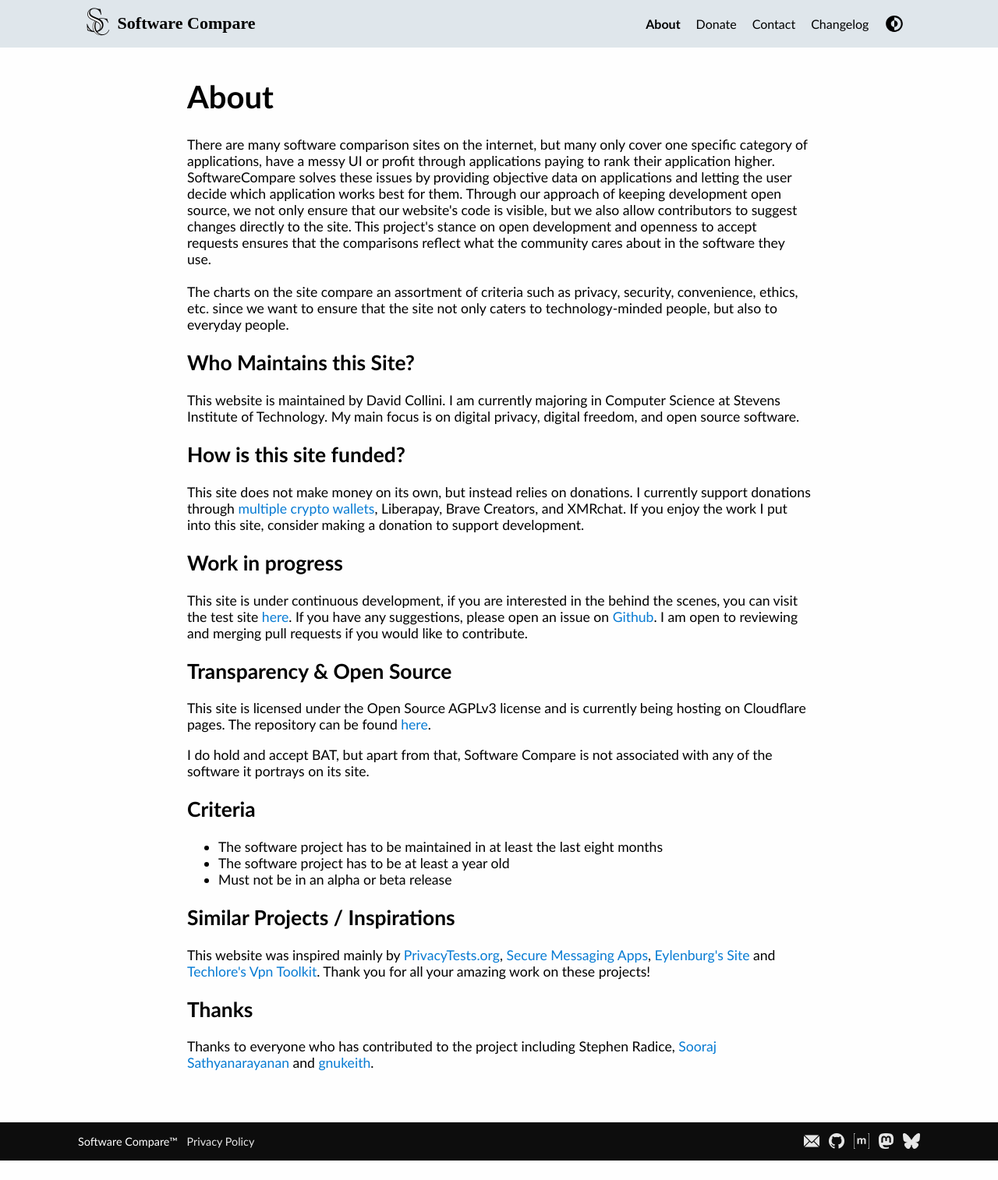
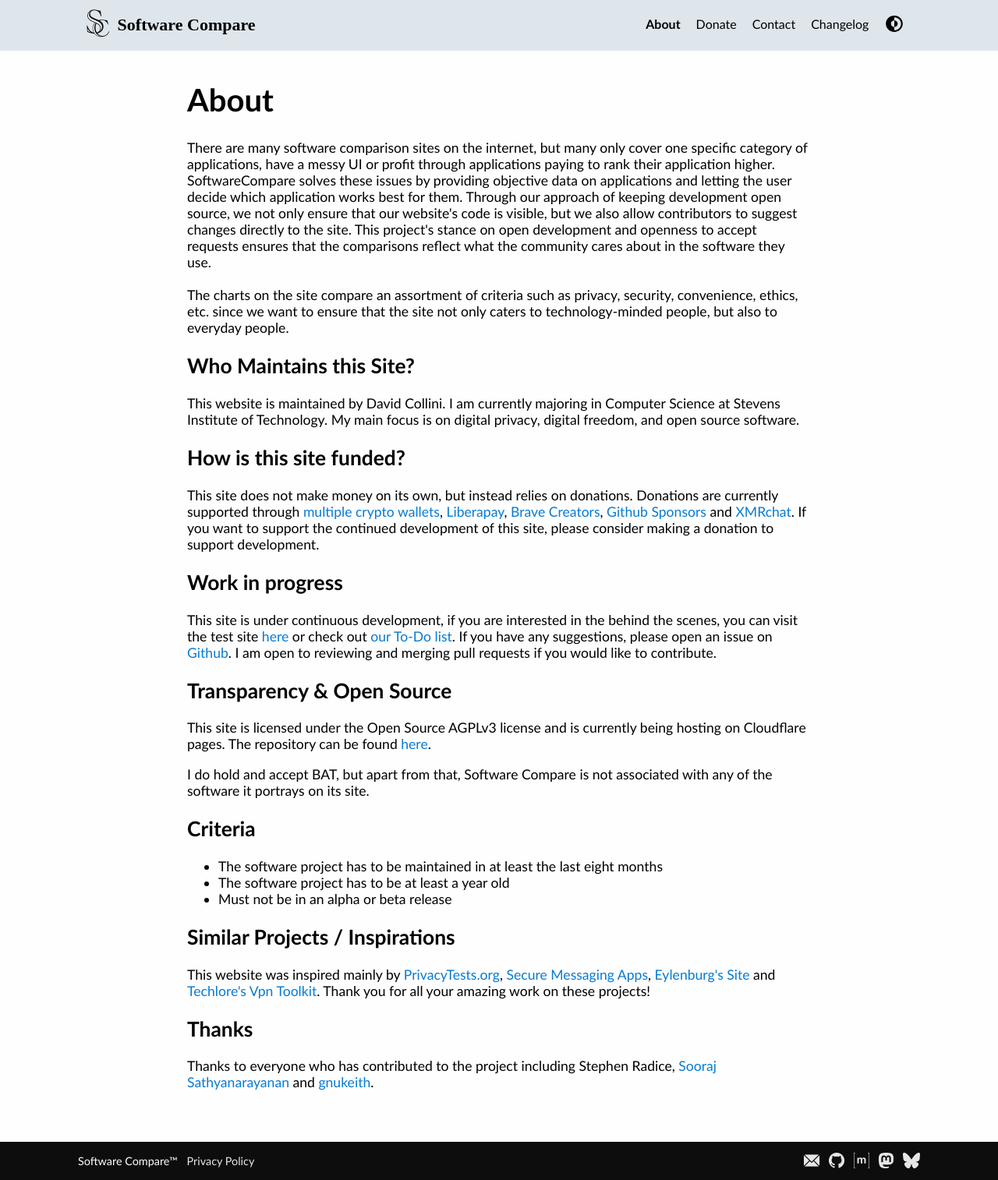
Before and after one commit to SoftwareCompare/SoftwareCompare, a Jekyll site: the page built from about.html, in a window 1280 px wide. Shown: the whole page at 78% size. Built offline with Jekyll 4.4.1, drawn with Linux system fonts in a browser that asks for light colours; before the commit the page ends 1489 px from its top, so only the background shows below that.

```diff
--- a/_includes/link
+++ b/_includes/link
@@ -3,4 +3,4 @@
     - link
     - color
 {% endcomment %}
-<a {% if color %}style="color:{{ include.color }};"{% endif %} href="{{ include.link }}" target="_blank" rel="noopener noreferrer">{{ include.text }}</a>
+<a {% if include.color %}style="color:{{ include.color }};"{% endif %} href="{{ include.link }}" target="_blank" rel="noopener noreferrer">{{ include.text }}</a>
--- a/about.html
+++ b/about.html
@@ -38,9 +38,12 @@ titledesc: Software Compare - About
     </h2>
     <p>
         This site does not make money on its own, but instead relies on donations.
-        I currently support donations through <a href="donate.html">multiple crypto wallets</a>, Liberapay, Brave Creators, and
-        XMRchat. If you enjoy
-        the work I put into this site, consider making a donation to support
+        Donations are currently supported through <a href="donate.html">multiple crypto wallets</a>,
+        <a href="https://liberapay.com/davidcollini" target="_blank" rel="noopener noreferrer">Liberapay</a>,
+        <a href="https://publishers.basicattentiontoken.org/en/c/xQ6QUepSXc" target="_blank" rel="noopener noreferrer">Brave Creators</a>,
+        <a href="https://github.com/sponsors/davidcollini" target="_blank" rel="noopener noreferrer">Github Sponsors</a> and
+        <a href="https://xmrchat.com/softwarecompare" target="_blank" rel="noopener noreferrer">XMRchat</a>. If you
+        want to support the continued development of this site, please consider making a donation to support
         development.
     </p>
     <h2>
@@ -48,7 +51,10 @@ titledesc: Software Compare - About
     </h2>
     <p>
         This site is under continuous development, if you are interested in the behind the scenes, you can visit the test site
-        <a href="https://softwarecompare-test.pages.dev">here</a>. If you have any suggestions,
+        <a href="https://softwarecompare-test.pages.dev" target="_blank" rel="noopener noreferrer">here</a>
+        or check out
+        <a href="https://monogr.ph/68169c7ca0bc0be90767b5ff" target="_blank" rel="noopener noreferrer">
+            our To-Do list</a>. If you have any suggestions,
         please open an issue on <a href="https://github.com/SoftwareCompare/SoftwareCompare" target="_blank" rel="noopener noreferrer">Github</a>.
         I am open to reviewing and merging pull requests if you would like to contribute.
     </p>
--- a/script.js
+++ b/script.js
@@ -78,3 +78,34 @@ document.addEventListener('DOMContentLoaded', function() {
       chartListDiv.classList.remove('active');
     });
   });
+
+
+  function addDragIconsToTable() {
+    const tables = document.querySelectorAll('table');
+
+    tables.forEach(table => {
+      const thead = table.querySelector('thead');
+      if (!thead || !thead.rows.length) return;
+
+      const colCount = thead.rows[0].cells.length;
+      const newRow = document.createElement('tr');
+
+      for (let i = 0; i < colCount; i++) {
+        const newCell = document.createElement('td');
+        if (i == 0) {
+          newCell.innerHTML = 'Manage';
+        }
+        else { // hide manage button if no applications are hidden
+          const dragIcon = document.createElement('div');
+          newCell.innerHTML = 'X';
+        }
+        newRow.appendChild(newCell);
+      }
+      const newThead = document.createElement('thead');
+      newThead.appendChild(newRow);
+
+      table.insertBefore(newThead, thead);
+    });
+  }
+
+  document.addEventListener('DOMContentLoaded', addDragIconsToTable);
--- a/styles/style.css
+++ b/styles/style.css
@@ -198,11 +198,11 @@ header {
 
 /* Dark mode toggle button */
 #theme-toggle {
-  padding: 0.5rem;
+  display: none;
   border: none;
   background: transparent;
   cursor: pointer;
-  display: flex;
+  display: none;
   align-items: center;
   justify-content: center;
   background: none;
@@ -211,7 +211,15 @@ header {
   cursor: pointer;
   img {
     filter: var(--toggle-filter);
+    display: none;
     vertical-align: middle;
+
+  }
+}
+
+.js-enabled #theme-toggle {
+  img {
+    display: list-item;
     height: 1.6rem !important;
   }
 }
@@ -239,7 +247,16 @@ header {
   li {
     margin-right: 1.25rem;
   }
+  li:last-child {
+    margin-right: 0;
+  }
 
+}
+
+.js-enabled .nav {
+  li:last-child {
+    margin-right: 1.25rem;
+  }
 }
 
 /* Desktop styles */
@@ -532,8 +549,8 @@ table {
 
   thead {
     /*top bar on table */
+    top: 0;
     position: sticky;
-    top: 0;
     z-index: 13;
     background-color: var(--background-color);
 
```
Also changed, not shown: blog.html (added, +9 -0 lines), browsers.html (+9 -0 lines), donate.html (+5 -5 lines), 6 other files.
